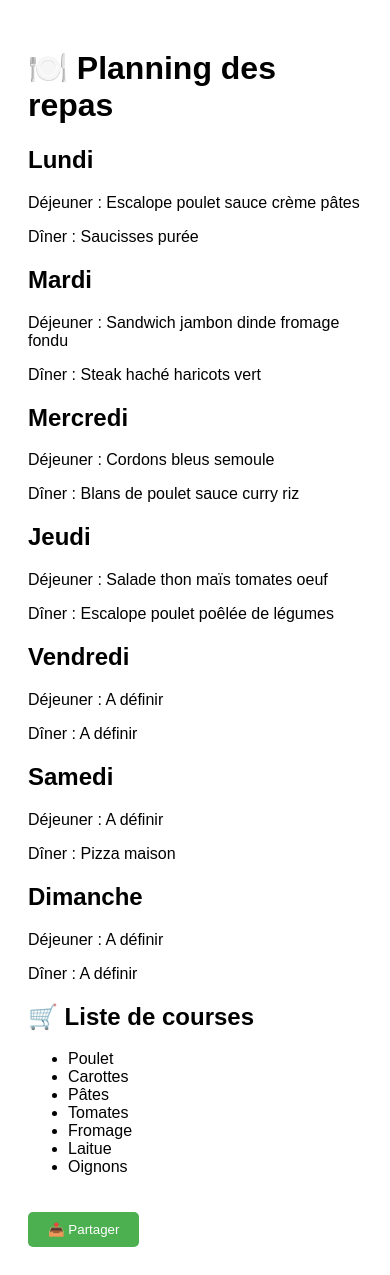
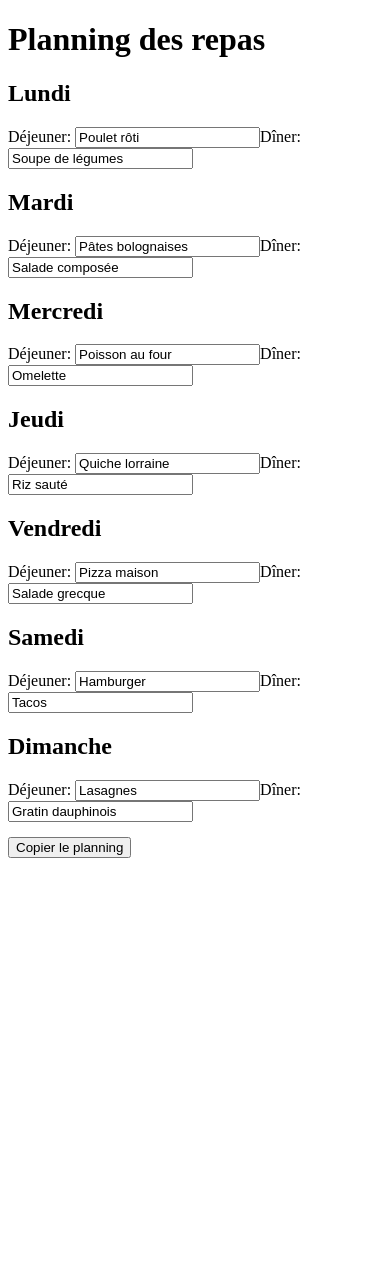
Before and after one commit to jennifergaste1-sketch/meal-planner, a React (Vite) app: page / in a window 390 px wide. After the commit the page ends 866 px from the top, so only its background shows below. Built offline with nearby package versions, Linux system fonts and the light colour scheme.

Commit message:
Menus modifiables depuis le téléphone + bouton copier

```diff
--- a/src/MealPlanner.jsx
+++ b/src/MealPlanner.jsx
@@ -1,84 +1,62 @@
-import React, { useState } from "react";
+import { useState, useEffect } from "react";
 
-const MealPlanner = () => {
-  // Exemple de planning (déjeuner et dîner uniquement)
-  const [meals] = useState({
-    Lundi: { dejeuner: "Escalope poulet sauce crème pâtes", diner: "Saucisses purée" },
-    Mardi: { dejeuner: "Sandwich jambon dinde fromage fondu", diner: "Steak haché haricots vert" },
-    Mercredi: { dejeuner: "Cordons bleus semoule", diner: "Blans de poulet sauce curry riz" },
-    Jeudi: { dejeuner: "Salade thon maïs tomates oeuf", diner: "Escalope poulet poêlée de légumes" },
-    Vendredi: { dejeuner: "A définir", diner: "A définir" },
-    Samedi: { dejeuner: "A définir", diner: "Pizza maison" },
-    Dimanche: { dejeuner: "A définir", diner: "A définir" },
-  });
+export default function MealPlanner() {
+  // Récupérer les menus depuis le localStorage ou mettre par défaut
+  const savedMeals = JSON.parse(localStorage.getItem("meals")) || {
+    Lundi: { dejeuner: "Poulet rôti", diner: "Soupe de légumes" },
+    Mardi: { dejeuner: "Pâtes bolognaises", diner: "Salade composée" },
+    Mercredi: { dejeuner: "Poisson au four", diner: "Omelette" },
+    Jeudi: { dejeuner: "Quiche lorraine", diner: "Riz sauté" },
+    Vendredi: { dejeuner: "Pizza maison", diner: "Salade grecque" },
+    Samedi: { dejeuner: "Hamburger", diner: "Tacos" },
+    Dimanche: { dejeuner: "Lasagnes", diner: "Gratin dauphinois" },
+  };
 
-  // Générer une liste de courses simple
-  const [shoppingList] = useState([
-    "Poulet",
-    "Carottes",
-    "Pâtes",
-    "Tomates",
-    "Fromage",
-    "Laitue",
-    "Oignons",
-  ]);
+  const [meals, setMeals] = useState(savedMeals);
 
-  // Fonction de partage
-  const shareContent = async () => {
-    let text = "🗓️ Planning repas (Déjeuner & Dîner)\n\n";
+  // Sauvegarder les menus à chaque modification
+  useEffect(() => {
+    localStorage.setItem("meals", JSON.stringify(meals));
+  }, [meals]);
+
+  const handleChange = (day, type, value) => {
+    setMeals((prev) => ({
+      ...prev,
+      [day]: { ...prev[day], [type]: value },
+    }));
+  };
+
+  const shareContent = () => {
+    let text = "📅 Planning repas\n\n";
     for (const [day, meal] of Object.entries(meals)) {
-      text += `${day} : Déj. ${meal.dejeuner} | Dîner ${meal.diner}\n`;
+      text += `${day}: Déj. ${meal.dejeuner} | Dîner ${meal.diner}\n`;
     }
-    text += "\n🛒 Liste de courses :\n" + shoppingList.join(", ");
-
-    if (navigator.share) {
-      try {
-        await navigator.share({ title: "Planning Repas", text });
-      } catch (err) {
-        alert("Partage annulé.");
-      }
-    } else {
-      alert("Le partage n'est pas supporté sur ce navigateur.");
-    }
+    navigator.clipboard.writeText(text)
+      .then(() => alert("Le planning a été copié dans le presse-papier !"))
+      .catch(() => alert("Impossible de copier dans le presse-papier"));
   };
 
   return (
-    <div style={{ padding: "20px", fontFamily: "Arial" }}>
-      <h1>🍽️ Planning des repas</h1>
-
-      {/* Affichage du planning */}
+    <div>
+      <h1>Planning des repas</h1>
       {Object.entries(meals).map(([day, meal]) => (
-        <div key={day}>
+        <div key={day} style={{ marginBottom: "15px" }}>
           <h2>{day}</h2>
-          <p>Déjeuner : {meal.dejeuner}</p>
-          <p>Dîner : {meal.diner}</p>
+          <label>Déjeuner: </label>
+          <input
+            type="text"
+            value={meal.dejeuner}
+            onChange={(e) => handleChange(day, "dejeuner", e.target.value)}
+          />
+          <label>Dîner: </label>
+          <input
+            type="text"
+            value={meal.diner}
+            onChange={(e) => handleChange(day, "diner", e.target.value)}
+          />
         </div>
       ))}
-
-      <h2>🛒 Liste de courses</h2>
-      <ul>
-        {shoppingList.map((item, index) => (
-          <li key={index}>{item}</li>
-        ))}
-      </ul>
-
-      {/* Bouton de partage */}
-      <button
-        onClick={shareContent}
-        style={{
-          marginTop: "20px",
-          padding: "10px 20px",
-          backgroundColor: "#4CAF50",
-          color: "white",
-          border: "none",
-          borderRadius: "5px",
-          cursor: "pointer",
-        }}
-      >
-        📤 Partager
-      </button>
+      <button onClick={shareContent}>Copier le planning</button>
     </div>
   );
-};
-
-export default MealPlanner;
+}
```
